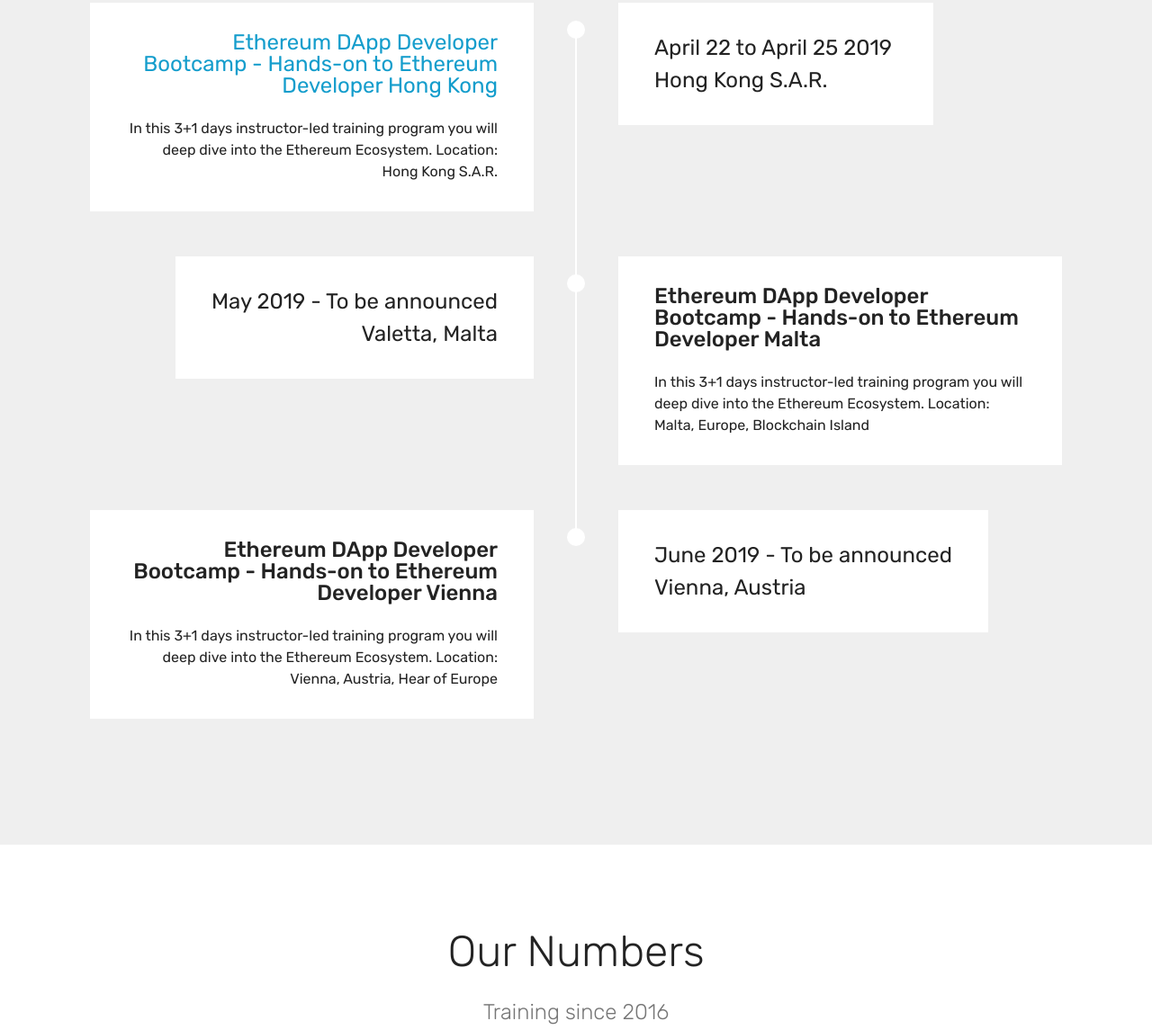
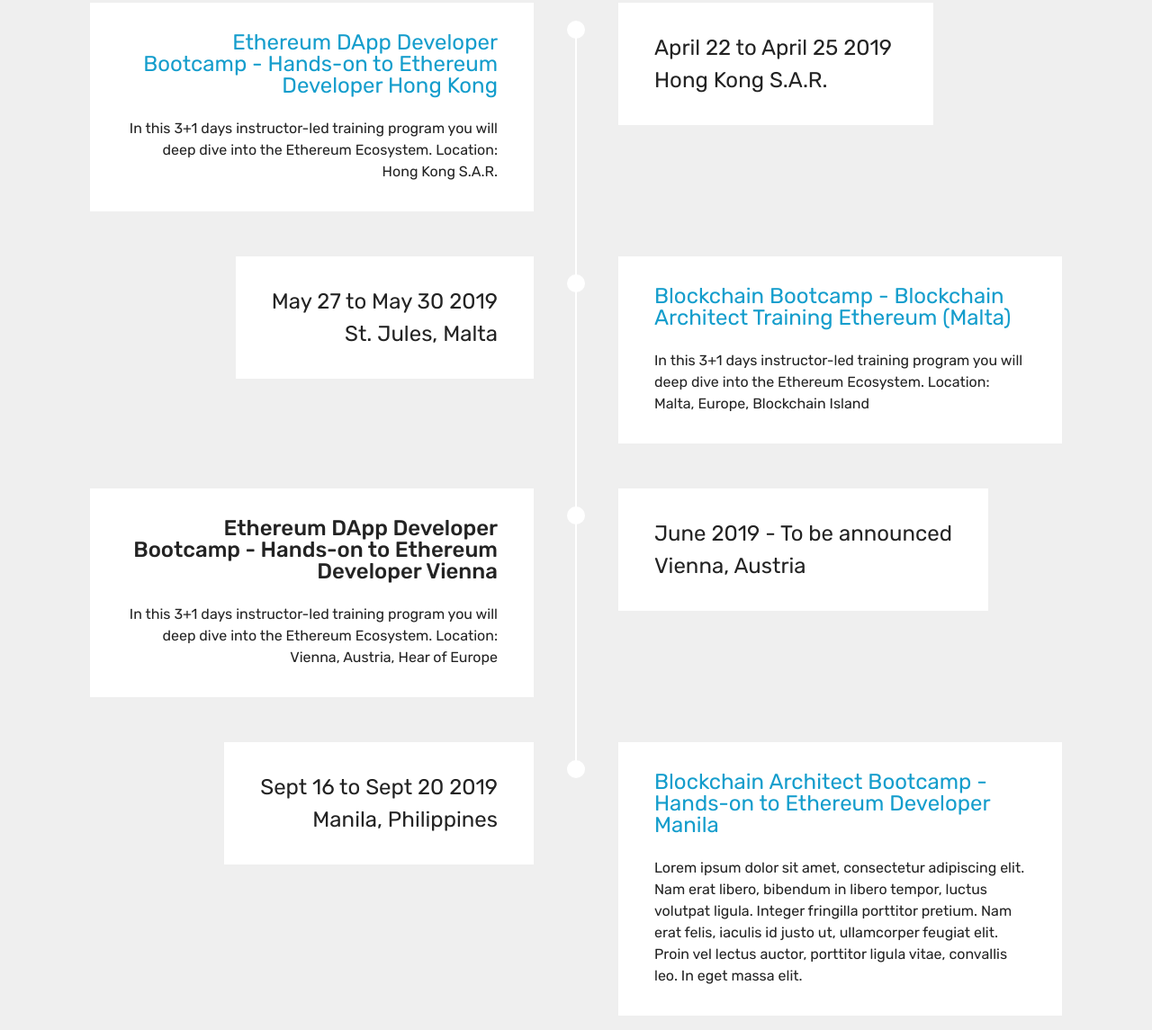
Before and after one commit to tomw1808/thinkingassets_website, a plain HTML site: page index.html in a window 1280 px wide. Shown: the part 927-2072 px from the top of the page at 90% size. Drawn offline with Linux system fonts and the light colour scheme; files whose address does not match are found by name.

Commit message:
updated timeline

```diff
--- a/index.html
+++ b/index.html
@@ -49,7 +49,7 @@
     </div>
 </section>
 
-<section class="engine"><a href="https://mobirise.info/z">best free website templates</a></section><section class="timeline1 cid-rkj1p6gwQa" id="timeline1-4">
+<section class="engine"><a href="https://mobirise.info/h">how to create a web page for free</a></section><section class="timeline1 cid-rkj1p6gwQa" id="timeline1-4">
 
 
 
@@ -82,13 +82,13 @@
                 <div class="timeline-date-panel col-xs-12 col-md-6 align-right">
                     <div class="time-line-date-content">
                         <p class="mbr-timeline-date mbr-fonts-style display-5">
-                            May 2019 - To be announced<br>Valetta, Malta</p>
+                            May 27 to May 30 2019<br>St. Jules, Malta</p>
                     </div>
                 </div>
                 <span class="iconBackground"></span>
                 <div class="col-xs-12 col-md-6 align-left ">
                     <div class="timeline-text-content">
-                        <h4 class="mbr-timeline-title pb-3 mbr-fonts-style display-5">Ethereum DApp Developer Bootcamp - Hands-on to Ethereum Developer Malta</h4>
+                        <h4 class="mbr-timeline-title pb-3 mbr-fonts-style display-5"><a href="https://www.eventbrite.com/e/blockchain-bootcamp-blockchain-architect-training-ethereum-malta-tickets-58671564228" target="_blank">Blockchain Bootcamp - Blockchain Architect Training Ethereum (Malta)</a></h4>
                         <p class="mbr-timeline-text mbr-fonts-style display-7">
                             In this 3+1 days instructor-led training program you will deep dive into the Ethereum Ecosystem. Location: Malta, Europe, Blockchain Island</p>
                     </div>
@@ -96,7 +96,7 @@
             </div>
 
 
-            <div class="row timeline-element reverse">
+            <div class="row timeline-element reverse separline">
                 <div class="timeline-date-panel col-xs-12 col-md-6  align-left">
                     <div class="time-line-date-content">
                         <p class="mbr-timeline-date mbr-fonts-style display-5">
@@ -113,7 +113,23 @@
                 </div>
             </div>
 
-
+            <div class="row timeline-element ">
+                <div class="timeline-date-panel col-xs-12 col-md-6 align-right">
+                    <div class="time-line-date-content">
+                        <p class="mbr-timeline-date mbr-fonts-style display-5">
+                            Sept 16 to Sept 20 2019<br>Manila, Philippines</p>
+                    </div>
+                </div>
+                <span class="iconBackground"></span>
+                <div class="col-xs-12 col-md-6 align-left ">
+                    <div class="timeline-text-content">
+                        <h4 class="mbr-timeline-title pb-3 mbr-fonts-style display-5"><a href="https://www.eventbrite.com/e/blockchain-architect-bootcamp-hands-on-to-ethereum-developer-manila-tickets-58634820326" target="_blank">Blockchain Architect Bootcamp - Hands-on to Ethereum Developer Manila</a></h4>
+                        <p class="mbr-timeline-text mbr-fonts-style display-7">
+                            Lorem ipsum dolor sit amet, consectetur adipiscing elit. Nam erat libero, bibendum in libero tempor, luctus volutpat ligula. Integer fringilla porttitor pretium. Nam erat felis, iaculis id justo ut, ullamcorper feugiat elit. Proin vel lectus auctor, porttitor ligula vitae, convallis leo. In eget massa elit.
+                        </p>
+                    </div>
+                </div>
+            </div>
 
 
 
```
Also changed, not shown: 1 other file.
